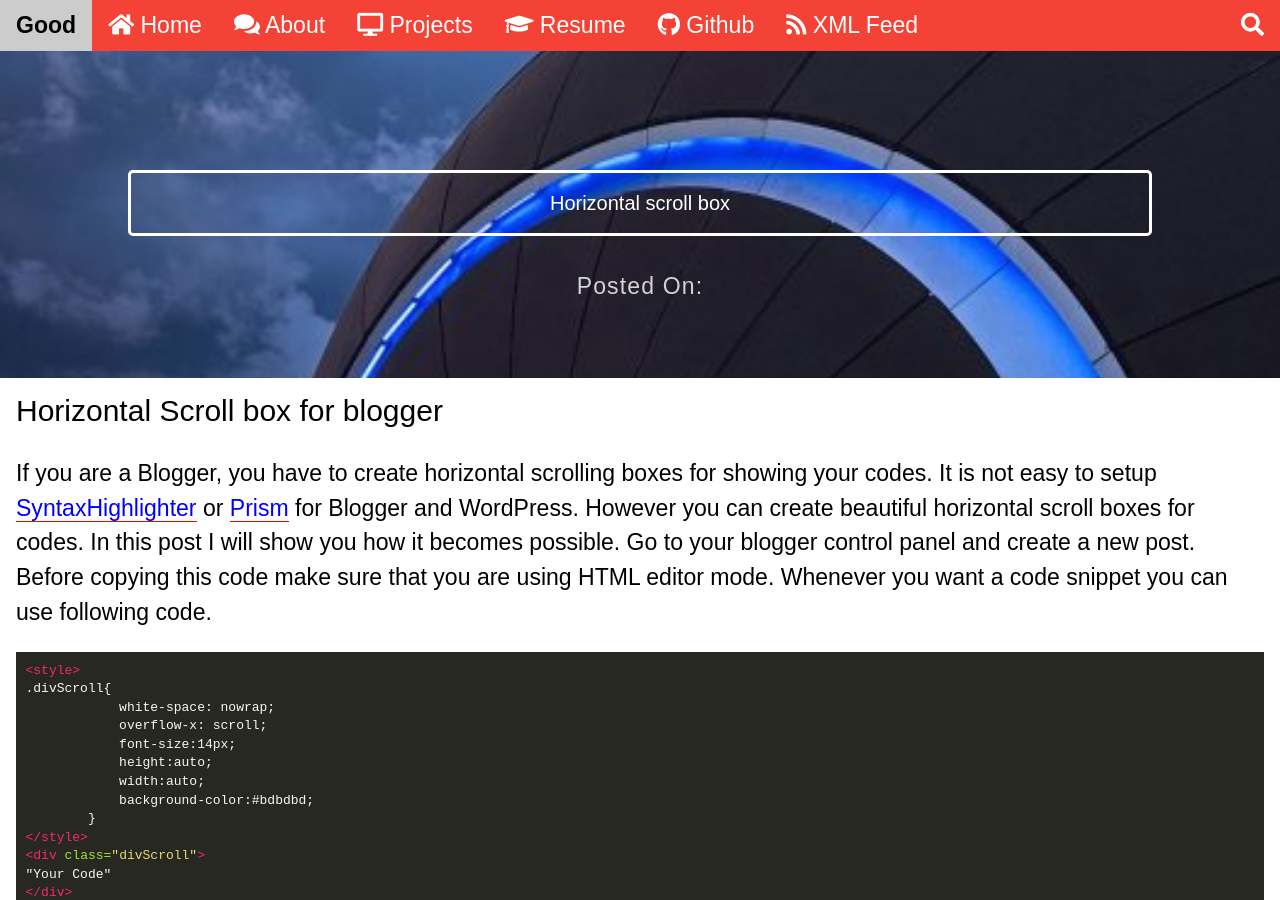
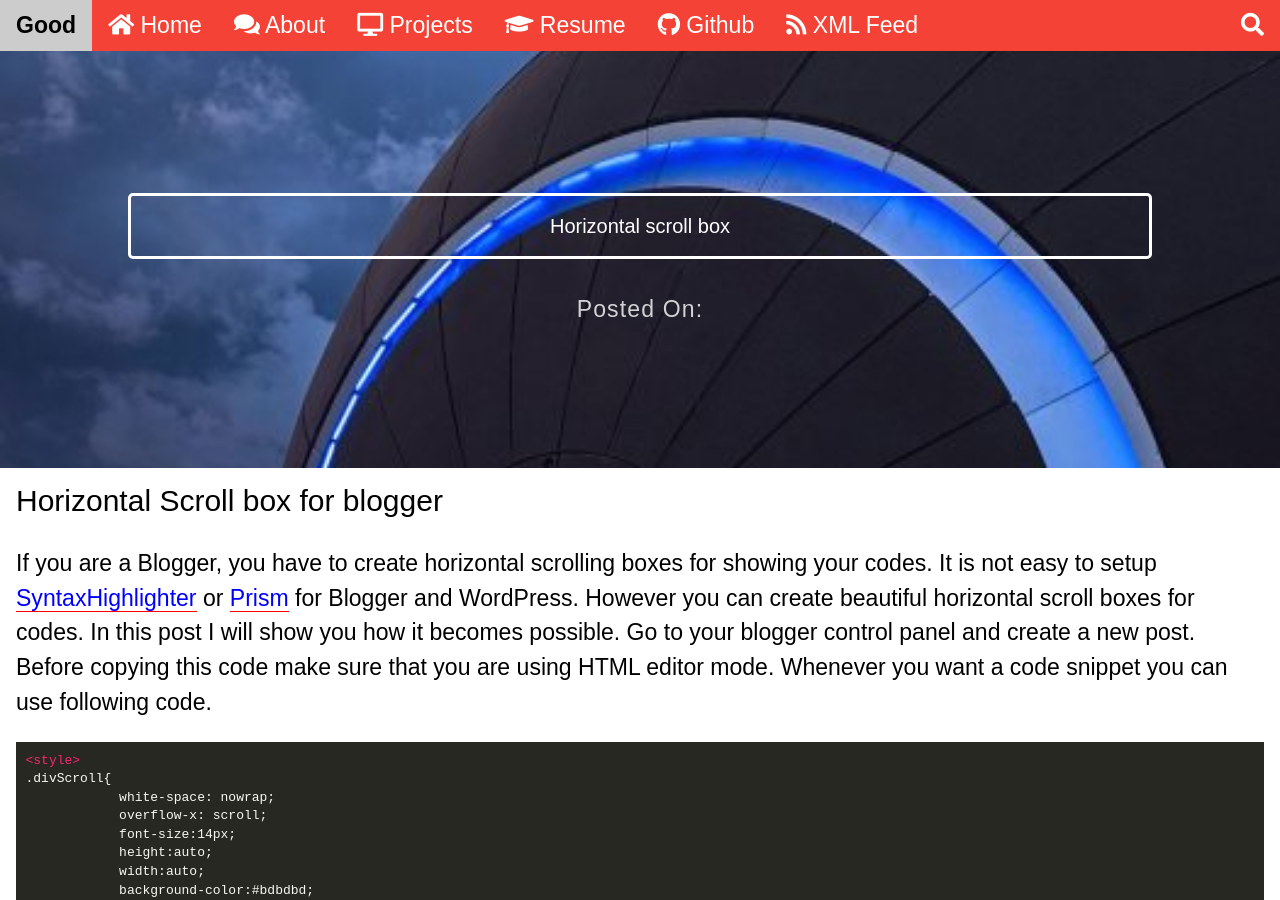
Before and after one commit to chipprogrammers/Good, a Jekyll site: the page built from _posts/2017-06-17-horizontal-scroll-box.md, in a window 1280 px wide and 900 px high. Built offline with Jekyll 4.4.1, drawn with Linux system fonts in a browser that asks for light colours; some web fonts are replaced; comment, search, counter and statistics services are not loaded.

Commit message:
Update main_unminified.css

```diff
--- a/assets/css/main_unminified.css
+++ b/assets/css/main_unminified.css
@@ -236,7 +236,7 @@ pre code{padding:0;font-size:inherit;color:inherit;white-space:pre-wrap;backgrou
 .splash {
     /* absolute center .splash within .splash-container */
     width: 80%;
-    height: 60%;
+    height: 50%;
     margin: auto;
     position: absolute;
     top: 100px; left: 0; bottom: 0; right: 0;
@@ -264,7 +264,7 @@ pre code{padding:0;font-size:inherit;color:inherit;white-space:pre-wrap;backgrou
 .content-wrapper {
     /* These styles are required for the "scroll-over" effect */
     position: absolute;
-    top: 42%;
+    top: 52%;
     width: 100%;
     min-height: 12%;
     z-index: 2;
```
